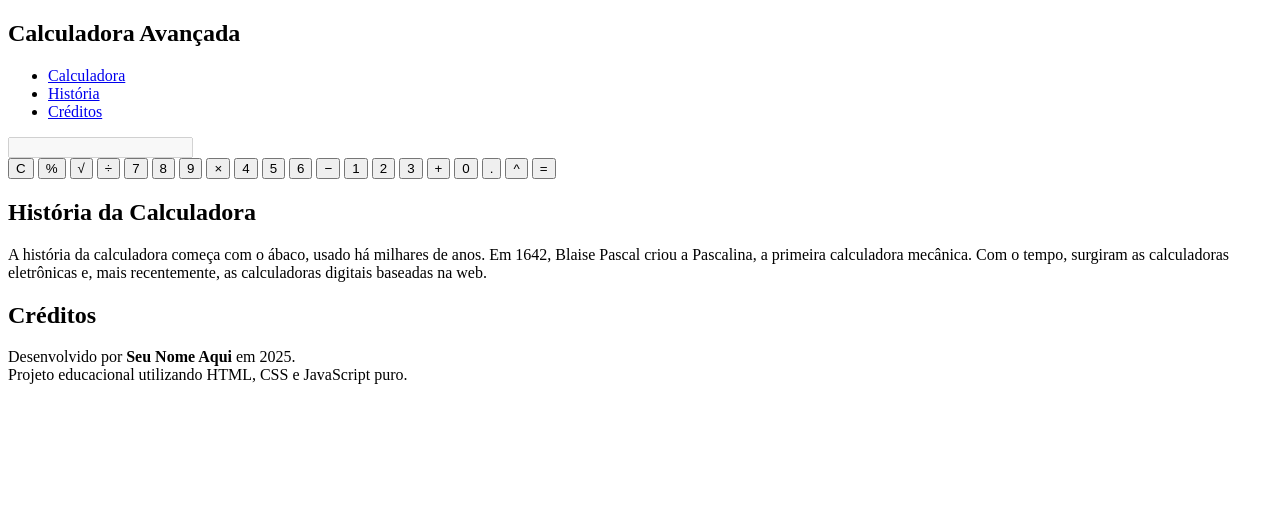
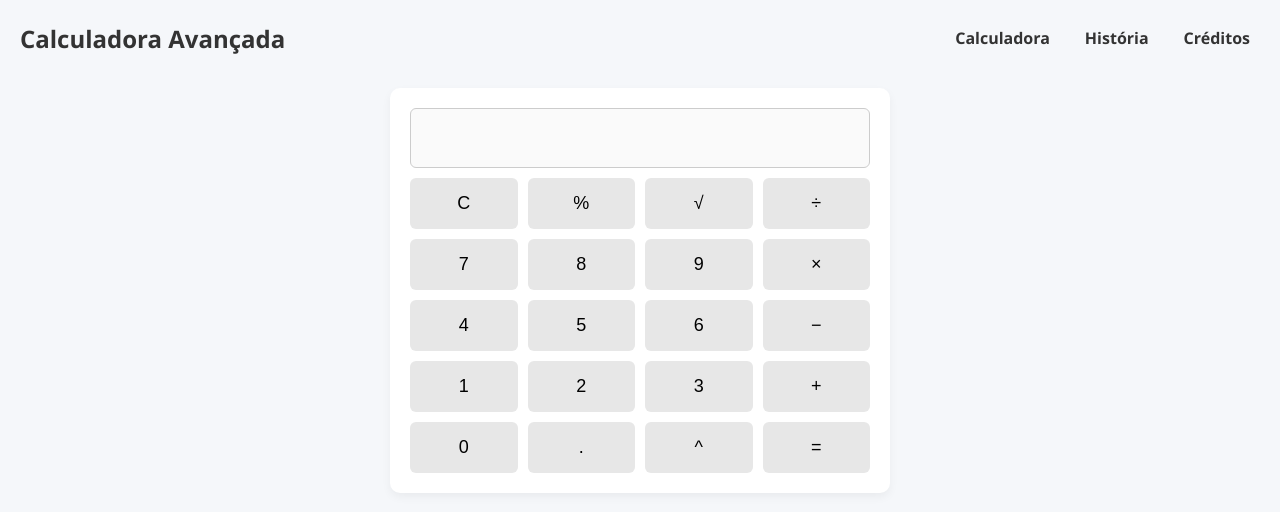
Before and after one commit to Thiyago-wq/IAN-HAWKE, a plain HTML site: page index.html in a window 1280 px wide. Drawn offline with Linux system fonts and the light colour scheme.

Commit message:
Update style.css

```diff
--- a/style.css
+++ b/style.css
@@ -1,14 +1,99 @@
-.about {
-  background-color: var(--button-color);
+/* Reset básico */
+* {
+  margin: 0;
+  padding: 0;
+  box-sizing: border-box;
+}
+
+/* Estilo base */
+body {
+  font-family: 'Segoe UI', sans-serif;
+  background-color: #f5f7fa;
+  color: #333;
+  line-height: 1.6;
+  padding: 20px;
+}
+
+main {
+  max-width: 500px;
+  margin: 0 auto;
+  background: white;
+  padding: 20px;
+  border-radius: 10px;
+  box-shadow: 0 4px 10px rgba(0,0,0,0.05);
+}
+
+/* Navbar */
+.navbar {
+  display: flex;
+  justify-content: space-between;
+  align-items: center;
+  margin-bottom: 30px;
+}
+
+.navbar h1 {
+  font-size: 24px;
+}
+
+.navbar ul {
+  display: flex;
+  list-style: none;
+  gap: 15px;
+}
+
+.navbar a {
+  text-decoration: none;
+  color: #333;
+  font-weight: bold;
+  padding: 5px 10px;
+  border-radius: 5px;
+}
+
+.navbar a:hover {
+  background-color: #e0e0e0;
+}
+
+/* Tabs */
+.tab {
+  display: none;
+}
+
+.tab.active {
+  display: block;
+}
+
+/* Calculadora */
+.calculator {
+  display: flex;
+  flex-direction: column;
+}
+
+#display {
+  font-size: 28px;
+  height: 60px;
+  margin-bottom: 10px;
+  padding: 10px;
+  border: 1px solid #ccc;
+  text-align: right;
+  border-radius: 6px;
+}
+
+.buttons {
+  display: grid;
+  grid-template-columns: repeat(4, 1fr);
+  gap: 10px;
+}
+
+button {
   padding: 15px;
-  margin-top: 20px;
-  border-radius: 8px;
-  font-size: 15px;
-  line-height: 1.6;
+  font-size: 18px;
+  background-color: #e7e7e7;
+  border: none;
+  border-radius: 6px;
+  cursor: pointer;
+  transition: background 0.2s ease;
 }
-.about h2 {
-  margin-top: 0;
+
+button:hover {
+  background-color: #d1d1d1;
 }
-.about strong {
-  color: var(--accent-color);
-}
```
